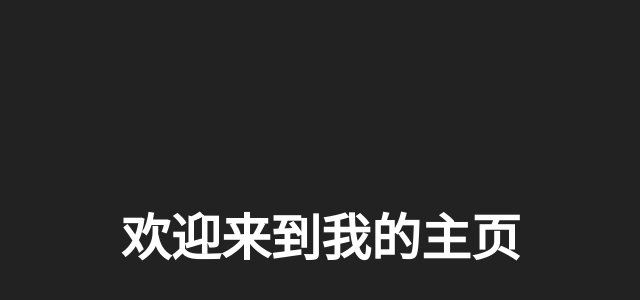
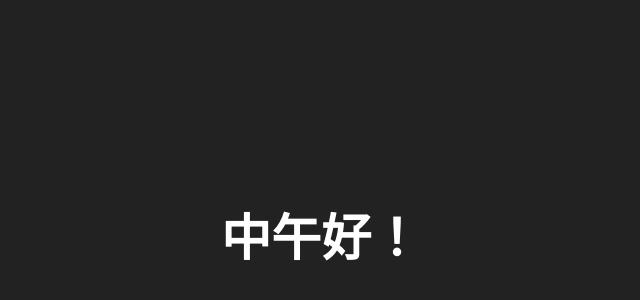
Before and after one commit to WDZJW/myworld, a plain HTML site: page index.html in a window 1280 px wide. Shown: the part 166-466 px from the top of the page, without its empty margins (319-959 px from the left). Drawn offline with Linux system fonts and the light colour scheme.

Commit message:
Update title and heading in index.html

```diff
--- a/index.html
+++ b/index.html
@@ -2,7 +2,7 @@
 <html>
 <head>
     <meta charset="UTF-8">
-    <title>欢迎来到我的主页</title>
+    <title>你好</title>
     <style>
         body {
             background-color: #222;
@@ -20,6 +20,6 @@
     </style>
 </head>
 <body>
-    <h1>欢迎来到我的主页</h1>
+    <h1>中午好！</h1>
 </body>
 </html>
```
